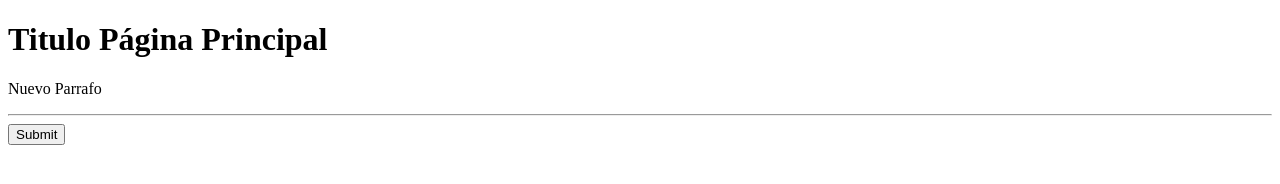
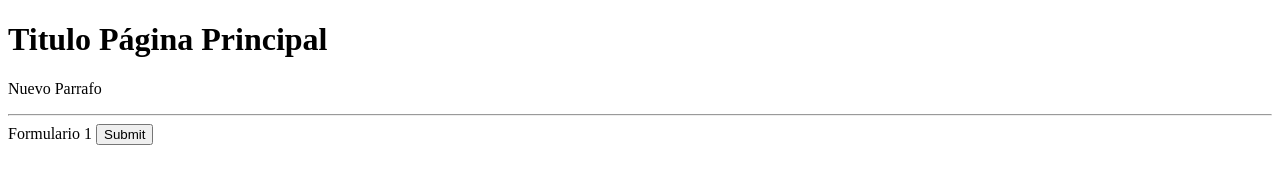
Before and after one commit to DanielinPOO/GitLearning, a plain HTML site: page index.html in a window 1280 px wide. Drawn offline with Linux system fonts and the light colour scheme.

Commit message:
Se agrego titulo al formulario

```diff
--- a/index.html
+++ b/index.html
@@ -11,6 +11,7 @@
     <p>Nuevo Parrafo</p>
     <hr>
     <form action="#" method="">
+        <label>Formulario 1</label>
         <input type="submit" name="Boton">
     </form>
 </body>
```
